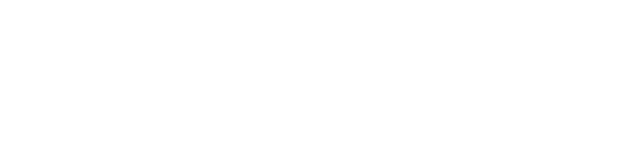
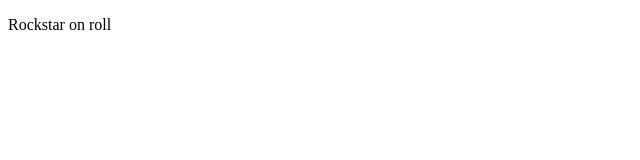
Before and after one commit to Rovi45/Demo-repo, a plain HTML site: page index.html in a window 1280 px wide. Shown: the whole page, without its empty margins (0-640 px from the left). Drawn offline with Linux system fonts and the light colour scheme.

Commit message:
some additon
 new

```diff
--- a/index.html
+++ b/index.html
@@ -7,6 +7,6 @@
     <title>test</title>
 </head>
 <body>
-
+    <p> Rockstar on roll</p>
 </body>
 </html>
```
